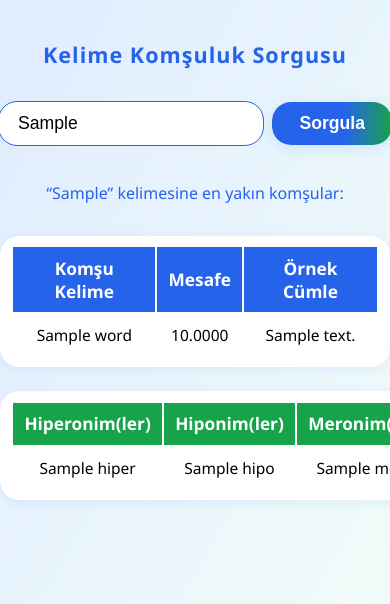
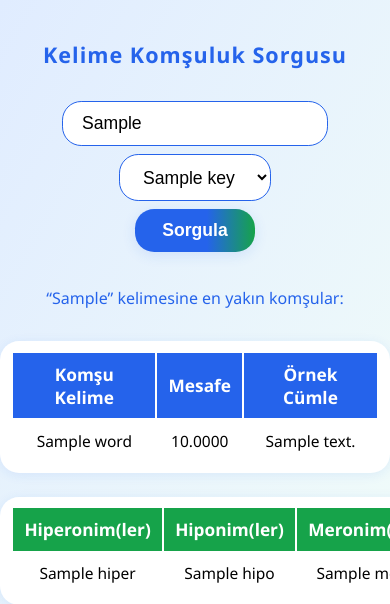
Before and after one commit to fazliddin-hamdam/rag_tabanli_kelime_analizi, a Flask app: template templates/index.html in a window 390 px wide; the page is wider, and only the part inside the window is pictured. Shown: the top 604 px of that part. Run offline with Flask 3, Linux system fonts and the light colour scheme; the template is opened without the code that fills it: most values are stand-ins (such as "Sample title", 1, 10 or a date in 2020).

Commit message:
las1t commit

```diff
--- a/app.py
+++ b/app.py
@@ -1,8 +1,17 @@
+# app.py
 from flask import Flask, render_template, request
 from vector_query import query_nearest
 
 app = Flask(__name__)
 
+# Available embedding models for Turkish (keep original BERT plus new ones)
+MODEL_OPTIONS = {
+    "bert-cased": "dbmdz/bert-base-turkish-cased",  # existing BERT model
+    "roberta-uncased": "TURKCELL/roberta-base-turkish-uncased",
+    "xlm-turkish-ner": "akdeniz27/xlm-roberta-base-turkish-ner"
+}
+
+# Load relationship data from text file
 def iliskiler_txt_yukle(dosya_adi="iliskiler.txt"):
     iliskiler = {}
     with open(dosya_adi, "r", encoding="utf-8") as f:
@@ -24,9 +33,11 @@ def iliskiler_txt_yukle(dosya_adi="iliskiler.txt"):
 
 ILISKILER = iliskiler_txt_yukle("iliskiler.txt")
 
+# Generate example sentence
 def ornek_cumle_uret(kelime):
     return f'"{kelime}" kelimesiyle bir cümle: Dün {kelime} hakkında önemli bir konuşma yaptık.'
 
+# Retrieve word relationships
 def kelime_iliskileri(kelime):
     iliski = ILISKILER.get(kelime.lower(), {})
     hiper = iliski.get("hiperonim", [])
@@ -37,19 +48,27 @@ def kelime_iliskileri(kelime):
 @app.route("/", methods=["GET", "POST"])
 def index():
     query_word = None
+    selected_model = list(MODEL_OPTIONS.keys())[0]
     results = None
     hiper, hipo, mero = [], [], []
 
     if request.method == "POST":
         query_word = request.form.get("query_word", "").strip()
+        selected_model = request.form.get("model_choice", selected_model)
+        print(f"[LOG] Sorgu kelimesi: {query_word}")
+        print(f"[LOG] Seçilen model: {selected_model} -> {MODEL_OPTIONS[selected_model]}")
         if query_word:
+            # Pass selected model name to query_nearest
+            model_name = MODEL_OPTIONS[selected_model]
+            print(f"[LOG] query_nearest fonksiyonu çağrılıyor: kelime='{query_word}', model='{model_name}'")
             neighbors, distances = query_nearest(query_word, k=5)
-            results = []
-            for kelime, mesafe in zip(neighbors, distances):
-                aciklama = ornek_cumle_uret(kelime)
-                results.append((kelime, mesafe, aciklama))
-            # Yalnızca sorgulanan kelime için ilişkiler
+            print(f"[LOG] query_nearest sonuçları: neighbors={neighbors}, distances={distances}")
+            results = [
+                (kelime, mesafe, ornek_cumle_uret(kelime))
+                for kelime, mesafe in zip(neighbors, distances)
+            ]
             hiper, hipo, mero = kelime_iliskileri(query_word)
+            print(f"[LOG] İlişkiler: hiper={hiper}, hipo={hipo}, mero={mero}")
 
     return render_template(
         "index.html",
@@ -58,6 +77,8 @@ def index():
         hiper=hiper,
         hipo=hipo,
         mero=mero,
+        model_options=MODEL_OPTIONS,
+        selected_model=selected_model
     )
 
 if __name__ == "__main__":
--- a/templates/index.html
+++ b/templates/index.html
@@ -24,8 +24,9 @@
       align-items: center;
       margin-top: 2rem;
       gap: 0.5rem;
+      flex-wrap: wrap;
     }
-    input[type="text"] {
+    input[type="text"], select {
       padding: 0.7rem 1.2rem;
       font-size: 1.1rem;
       border: 1.5px solid #2563eb;
@@ -34,7 +35,7 @@
       transition: border-color 0.2s;
       background: #fff;
     }
-    input[type="text"]:focus {
+    input[type="text"]:focus, select:focus {
       border-color: #16a34a;
       box-shadow: 0 0 0 2px #bbf7d0;
     }
@@ -108,6 +109,9 @@
       h2 {
         font-size: 1rem;
       }
+      form {
+        flex-direction: column;
+      }
     }
   </style>
 </head>
@@ -116,6 +120,13 @@
   <form method="post">
     <input type="text" name="query_word" placeholder="Kelime girin..."
            value="{{ query_word or '' }}" required>
+    <select name="model_choice" required>
+      {% for key, val in model_options.items() %}
+        <option value="{{ key }}" {% if key == selected_model %}selected{% endif %}>
+          {{ key }}
+        </option>
+      {% endfor %}
+    </select>
     <button type="submit">Sorgula</button>
   </form>
   {% if results %}
@@ -155,7 +166,7 @@
       </tbody>
     </table>
   {% elif query_word is not none %}
-    <p>Sonuç bulunamadı veya boş sorgu.</p>
+    <p style="text-align:center; margin-top:2rem; color:#ff0000;">Sonuç bulunamadı veya boş sorgu.</p>
   {% endif %}
 </body>
 </html>
```
Also changed, not shown: 4 other files.
